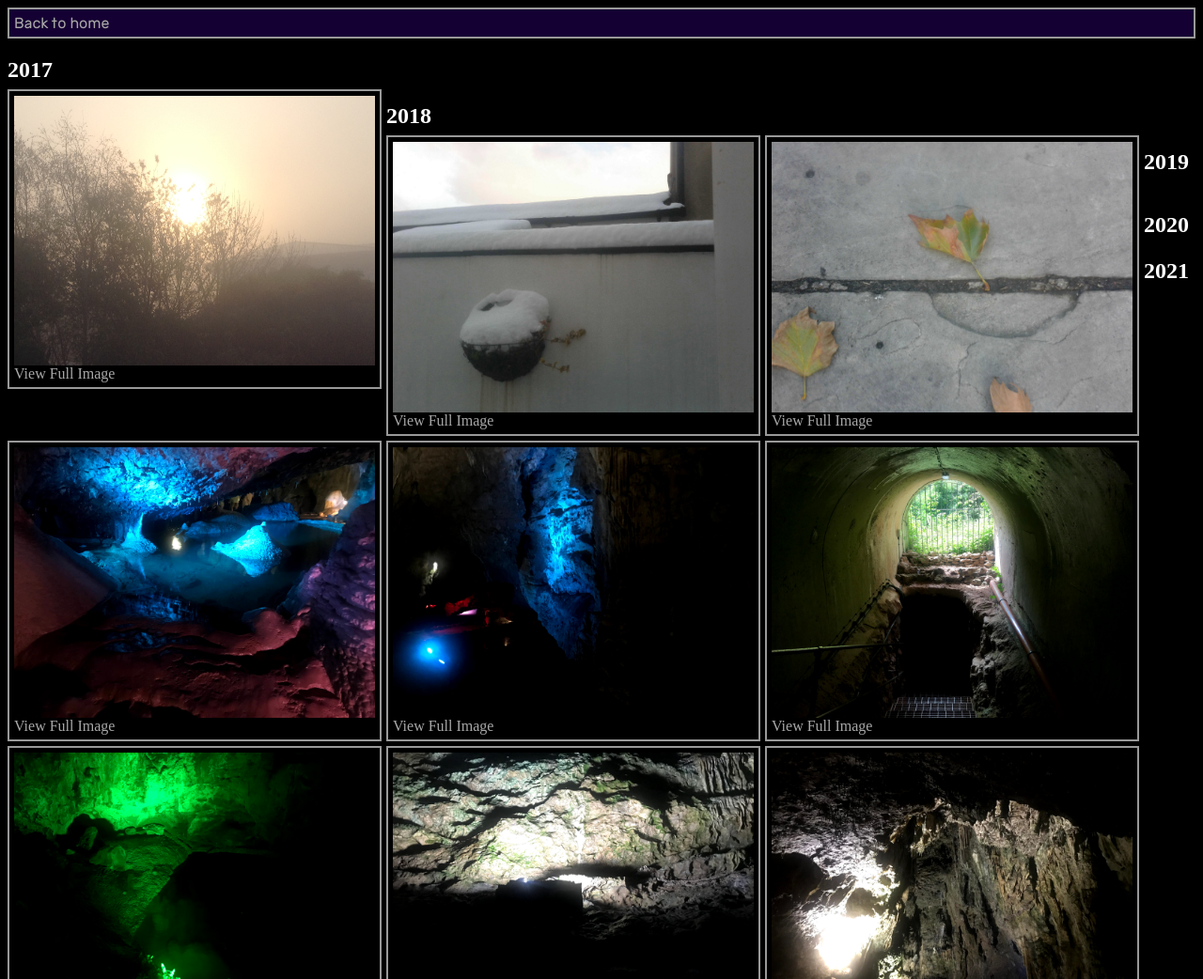
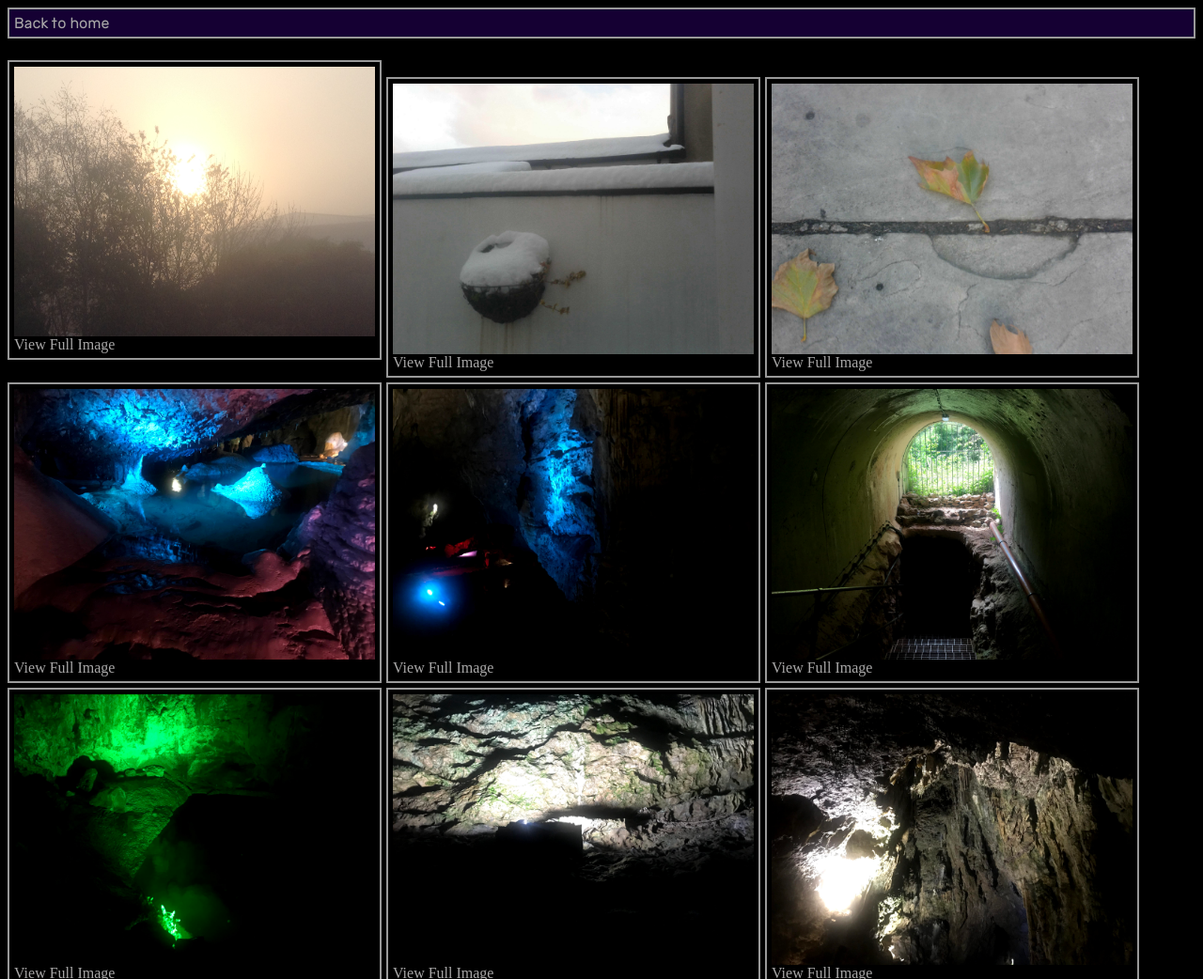
Before and after one commit to Clygro/Clygro.github.io, a plain HTML site: page backgrounds.html in a window 1280 px wide. Shown: the top 1042 px of the page at 94% size. Drawn offline with Linux system fonts and the light colour scheme.

Commit message:
Fix by removing stuff

```diff
--- a/backgrounds.html
+++ b/backgrounds.html
@@ -6,24 +6,15 @@
     <body>
         <div class="banner">
             <a href="index.html">Back to home</a></div><br>
-          <div class="2017">
-            <h2>2017</h2>
             <div class="image1">
             <img src="When The Sun Goes Up.jpg" width="100%">
             <br><a href="When The Sun Goes Up.jpg">View Full Image</a></div></div><br>
-          <div class="2018">
-            <h2>2018</h2>
             <div class="image2">
             <img src="Snow Basket.JPG" width="100%">
             <br><a href="Snow Basket.JPG">View Full Image</a></div>
             <div class="image3">
             <img src="Leaves.JPG" width="100%">
             <br><a href="Leaves.JPG">View Full Image</a></div>
-          </div>
-          <div class="2019">
-            <br><h2>2019</h2></div><br>
-           <div class="2020">
-            <br><h2>2020</h2><br>
             <div class="image4">
             <img src="Blue.jpg" width="100%">
             <br><a href="Blue.jpg">View Full Image</a></div>
@@ -66,9 +57,6 @@
             <div class="image17">
             <img src="Red.jpg" width="100%">
             <br><a href="Red.jpg">View Full Image</a></div>
-           </div>
-           <div class="2021">
-            <h2>2021</h2>
             <div class="image18">
             <img src="ClyBackground.png" width="100%">
             <br><a href="ClyBackground.png">View Full Image</a></div>
@@ -93,7 +81,6 @@
             <div class="image25">
             <img src="Pink as Pink as Pink 4K.png" width="100%">
             <br><a href="Pink as Pink as Pink 4K.png">View Full Image</a></div>
-           </div>
         <br>
          </div>
 </body>
```
